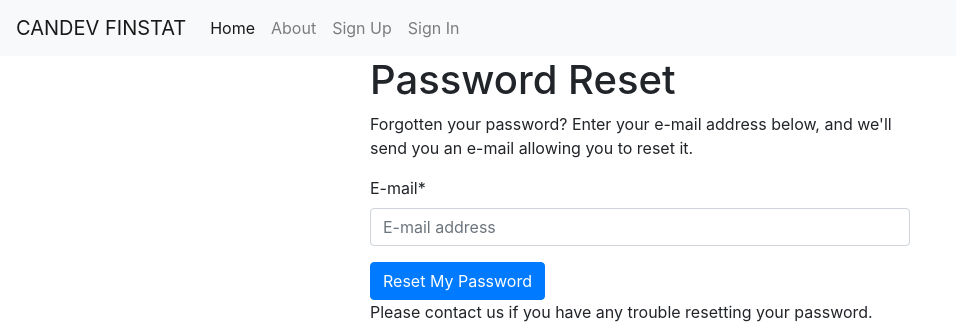
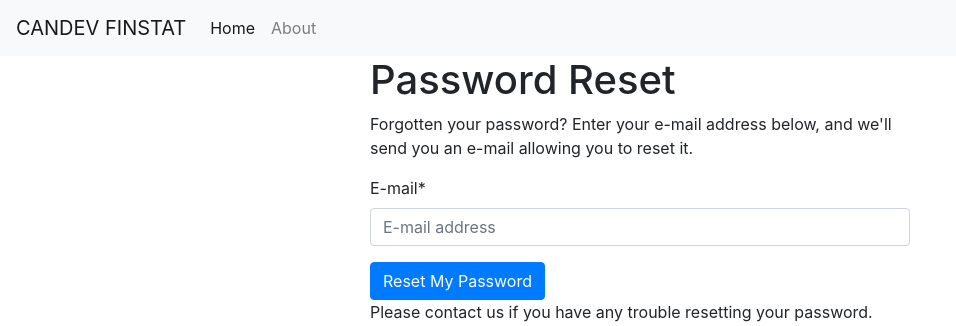
Before and after one commit to Hector-hedb12/candev_finstat, a Django app: page /accounts/password/reset/ in a window 1280 px wide. Shown: the top 326 px of the page, without its empty margins (0-956 px from the left). Run offline with Django 3.2, Linux system fonts and the light colour scheme; parts of the project's set-up code (start-up, migrations or seed data) failed here and were passed over; some libraries are stand-ins or nearby versions.

Commit message:
remove unused stuff

```diff
--- a/candev_finstat/templates/base.html
+++ b/candev_finstat/templates/base.html
@@ -49,25 +49,6 @@
             <li class="nav-item">
               <a class="nav-link" href="{% url 'about' %}">About</a>
             </li>
-            {% if request.user.is_authenticated %}
-              <li class="nav-item">
-                {# URL provided by django-allauth/account/urls.py #}
-                <a class="nav-link" href="{% url 'users:detail' request.user.username  %}">{% trans "My Profile" %}</a>
-              </li>
-              <li class="nav-item">
-                {# URL provided by django-allauth/account/urls.py #}
-                <a class="nav-link" href="{% url 'account_logout' %}">{% trans "Sign Out" %}</a>
-              </li>
-            {% else %}
-              <li class="nav-item">
-                {# URL provided by django-allauth/account/urls.py #}
-                <a id="sign-up-link" class="nav-link" href="{% url 'account_signup' %}">{% trans "Sign Up" %}</a>
-              </li>
-              <li class="nav-item">
-                {# URL provided by django-allauth/account/urls.py #}
-                <a id="log-in-link" class="nav-link" href="{% url 'account_login' %}">{% trans "Sign In" %}</a>
-              </li>
-            {% endif %}
           </ul>
         </div>
       </nav>
```
